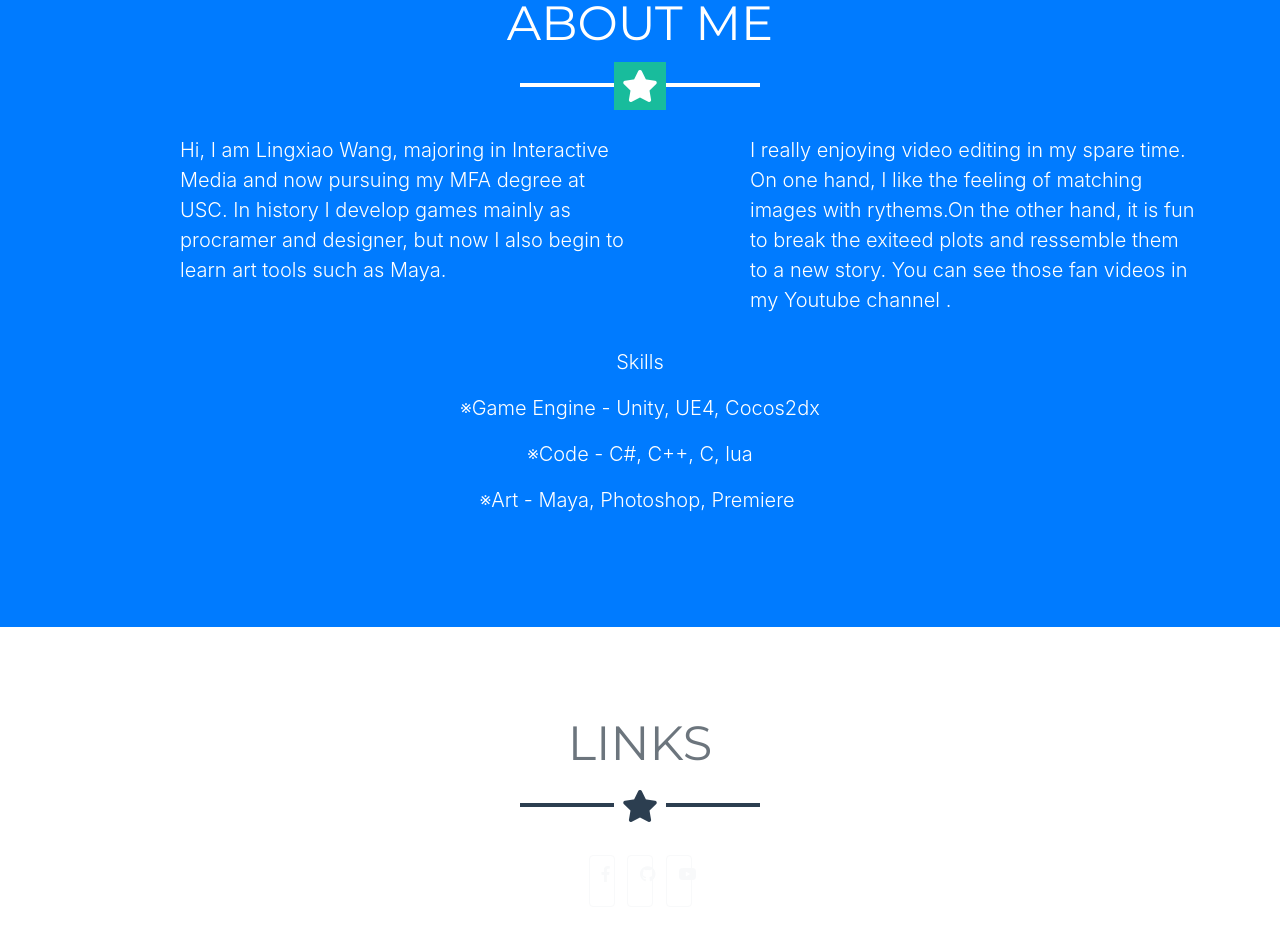
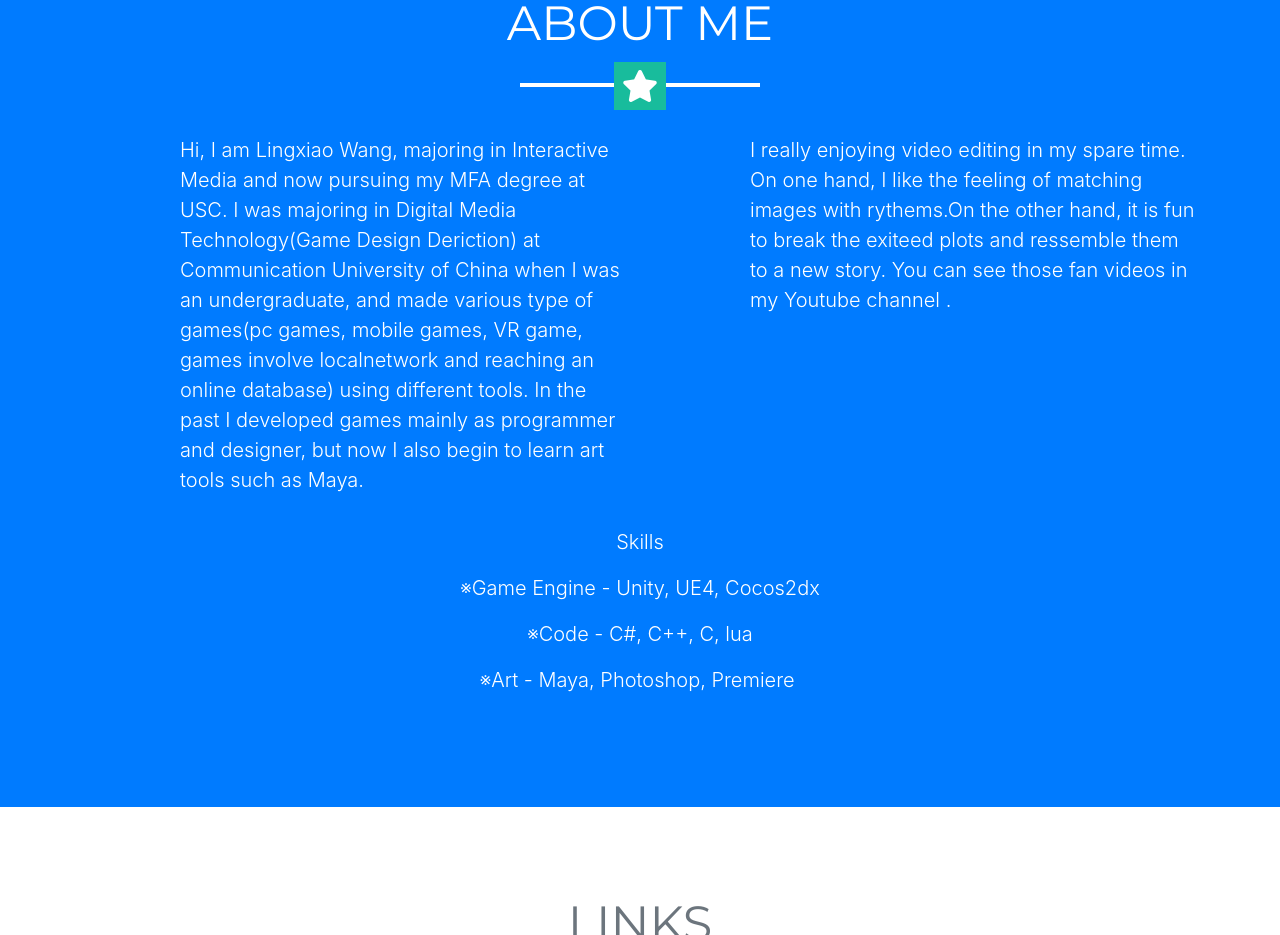
Before and after one commit to christinawlx/christinawlx.github.io, a website with bundled scripts: page index.html in a window 1280 px wide. Shown: the part 1509-2444 px from the top of the page. Built offline with nearby package versions, Linux system fonts and the light colour scheme.

Commit message:
Update index.html

```diff
--- a/index.html
+++ b/index.html
@@ -118,7 +118,7 @@
       <hr class="star-light mb-5">
 <div class="row">
         <div class="col-lg-4 ml-auto col-xl-5 offset-xl-0">
-          <p class="lead">Hi, I am Lingxiao Wang, majoring in Interactive Media and now pursuing my MFA degree at USC. In history I develop games mainly as procramer and designer, but now I also begin to learn art tools such as Maya.<br>
+          <p class="lead">Hi, I am Lingxiao Wang, majoring in Interactive Media and now pursuing my MFA degree at USC. I was majoring in Digital Media Technology(Game Design Deriction) at Communication University of China when I was an undergraduate, and made various type of games(pc games, mobile games, VR game, games involve localnetwork and reaching an online database) using different tools. In the past I developed games mainly as programmer and designer, but now I also begin to learn art tools such as Maya.<br>
           </p>
         </div>
   <div class="col-lg-4 ml-auto col-xl-5 offset-xl-0">
```
